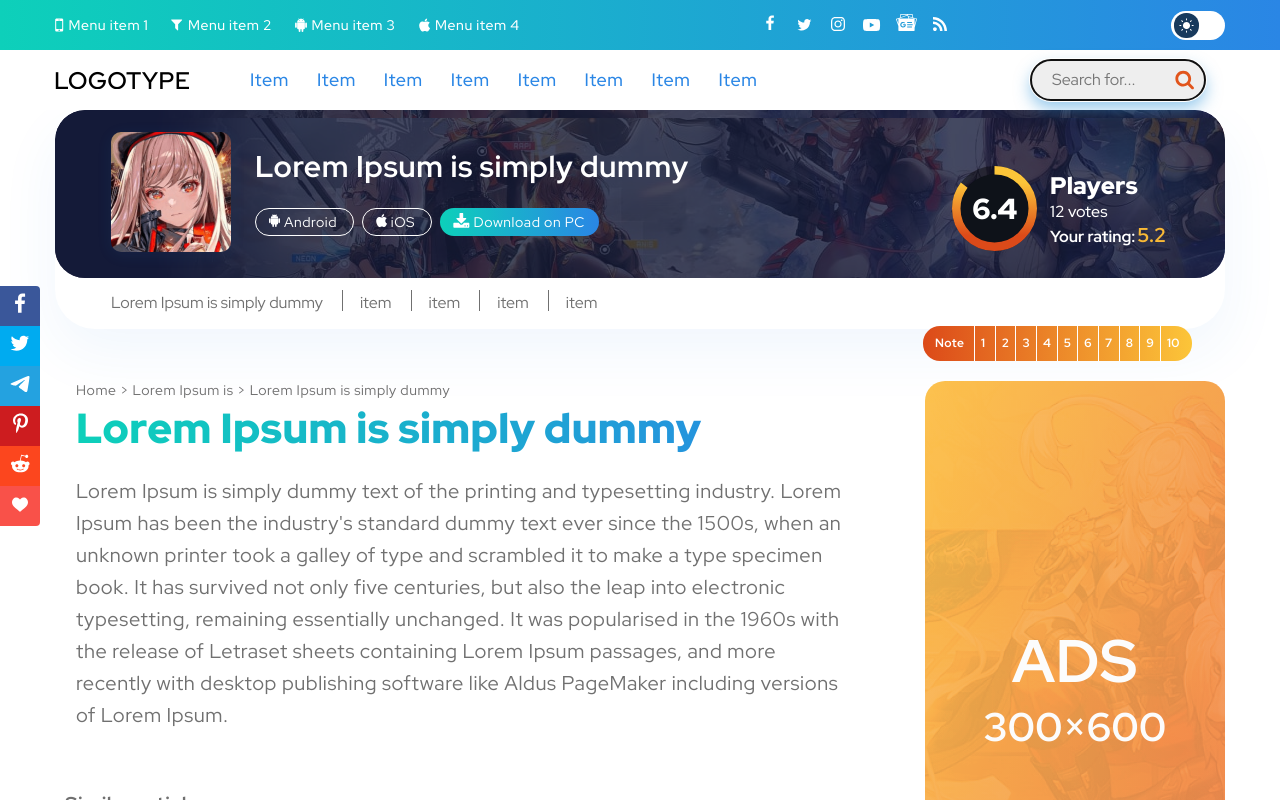
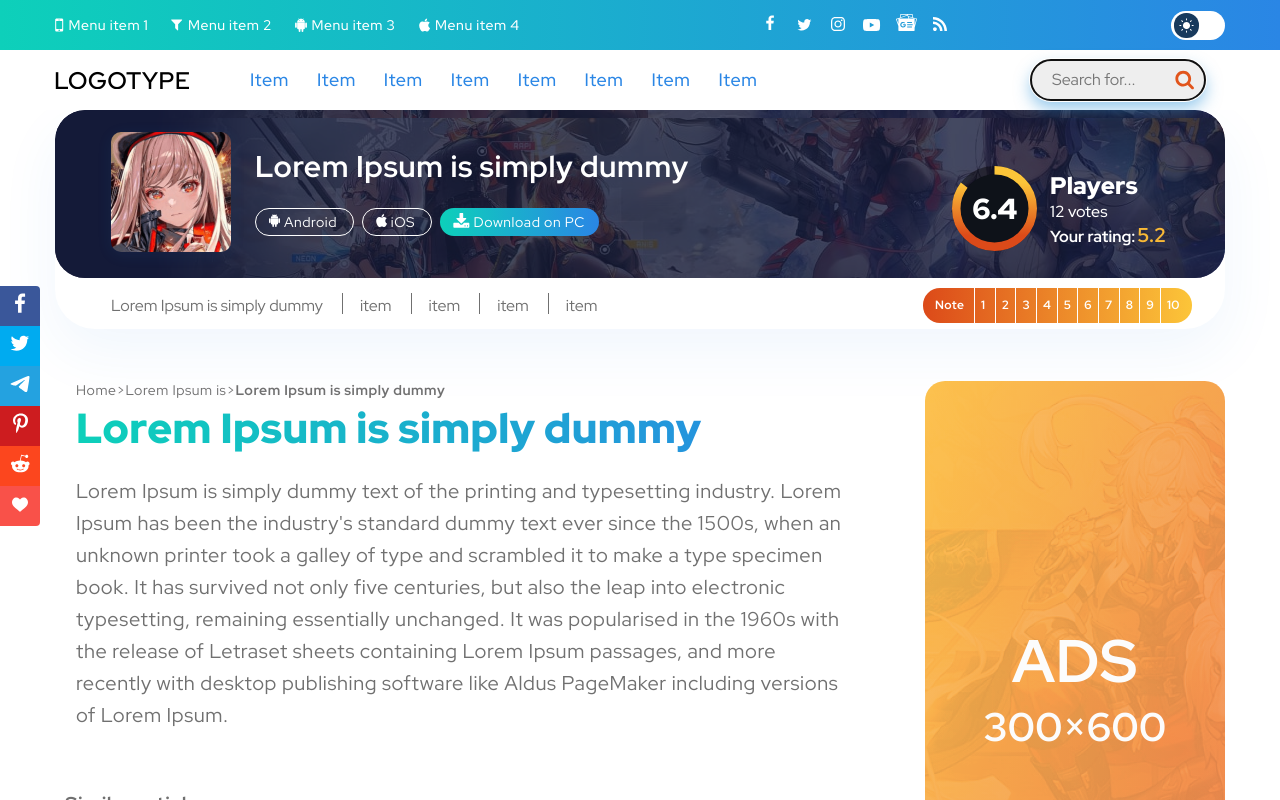
Before and after one commit to tymnik/tauroot, a React (Create React App) app: page / in a window 1280 px wide. Shown: the top 800 px of the page. Built offline with nearby package versions, Linux system fonts and the light colour scheme.

Commit message:
summary visual

```diff
--- a/public/index.html
+++ b/public/index.html
@@ -3,6 +3,7 @@
 
 <head>
   <meta charset="utf-8" />
+  <link rel="icon" type="image/svg+xml" href="/favicon.svg" />
   <meta name="viewport" content="width=device-width, initial-scale=1" />
   <meta name="description" content="Tauroot test work" />
   <title>Tauroot Test</title>
--- a/src/components/Banner/Banner.jsx
+++ b/src/components/Banner/Banner.jsx
@@ -30,7 +30,10 @@ const Banner = () => {
           <Widget />
         </div>
       </div>
-     <div className={styles.bannerMenuItemsDesktop}> <BannerMenu items={items}/></div>
+      <div className={styles.bannerMenuWrapper}>
+        <div className={styles.bannerMenuItemsDesktop}>
+          <BannerMenu items={items} />
+        </div>
         <div className={styles.bannerMenu}>
           <h3 className={styles.bannerMenuText}>More info</h3>
           <button
@@ -47,6 +50,7 @@ const Banner = () => {
             <ProgressBarRange />
           </div>
       </div>
+      </div>
       <BannerMenu
         items={items}
         active={!menuActive}
--- a/src/components/Banner/Banner.module.css
+++ b/src/components/Banner/Banner.module.css
@@ -234,6 +234,13 @@
         align-items: center;
     }
 }
+@media screen and (min-width: 1280px) {
+.bannerMenuWrapper {
+    display: flex;
+    align-items: center;
+    justify-content: space-between;
+}
+}
 
 .barRangeComponent {
     display: none;
--- a/src/components/Banner/BannerMenu/BannerMenu.module.css
+++ b/src/components/Banner/BannerMenu/BannerMenu.module.css
@@ -26,11 +26,12 @@
 @media screen and (min-width: 1280px) {
     .bannerContent {
         flex-direction: row;
-        margin-top: 12px;
+        margin-top: 10px;
         margin-left: 56px;
         gap: 19px;
         width: 488px;
         height: 26px;
+        align-items: center;
     }
 }
 
@@ -64,7 +65,7 @@
         font-size: 16px;
         line-height: 1.625;
         text-align: start;
-        color: var(--main-text);
+        color: var(--grey);
         background: unset;
         background-clip: text;
         -webkit-background-clip: unset;
@@ -88,7 +89,7 @@
         display: block;
         width: 1px;
         height: 21px;
-        background-color: var(--main-text);
+        background-color: var(--grey);
         margin-right: 17px;
     }
 }
--- a/src/components/CurrentArticle/CurrentArticle.jsx
+++ b/src/components/CurrentArticle/CurrentArticle.jsx
@@ -1,26 +1,30 @@
-import React from "react";
-import styles from "./CurrentArticle.module.css";
+import React from 'react';
+import styles from './CurrentArticle.module.css';
 
 const CurrentArticle = () => {
   return (
     <section className={styles.articlesSection}>
       <div className={styles.articlesNavigation}>
-            Home <span>&#x3e;</span> Lorem Ipsum is <span>&#x3e;</span> Lorem
-            Ipsum is simply dummy
+        <a href="/">Home</a>
+        <span>&#x3e;</span>
+        <a href="/">Lorem Ipsum is</a>
+        <span>&#x3e;</span>
+        <a href="/" className={styles.articleLinkCurrent}>
+          Lorem Ipsum is simply dummy
+        </a>
       </div>
       <div className={styles.articleBlock}>
         <h1 className={styles.articleTitle}>Lorem Ipsum is simply dummy</h1>
         <p className={styles.articleText}>
           Lorem Ipsum is simply dummy text of the printing and typesetting
-              industry. Lorem Ipsum has been the industry's standard dummy text
-              ever since the 1500s, when an unknown printer took a galley of
-              type and scrambled it to make a type specimen book. It has
-              survived not only five centuries, but also the leap into
-              electronic typesetting, remaining essentially unchanged. It was
-              popularised in the 1960s with the release of Letraset sheets
-              containing Lorem Ipsum passages, and more recently with desktop
-              publishing software like Aldus PageMaker including versions of
-              Lorem Ipsum.
+          industry. Lorem Ipsum has been the industry's standard dummy text ever
+          since the 1500s, when an unknown printer took a galley of type and
+          scrambled it to make a type specimen book. It has survived not only
+          five centuries, but also the leap into electronic typesetting,
+          remaining essentially unchanged. It was popularised in the 1960s with
+          the release of Letraset sheets containing Lorem Ipsum passages, and
+          more recently with desktop publishing software like Aldus PageMaker
+          including versions of Lorem Ipsum.
         </p>
       </div>
     </section>
--- a/src/components/CurrentArticle/CurrentArticle.module.css
+++ b/src/components/CurrentArticle/CurrentArticle.module.css
@@ -36,6 +36,10 @@
     }
 }
 
+.articleLinkCurrent {
+    font-weight: var(--bold);
+}
+
 .articleTitle {
     font-weight: var(--extra-bold);
     font-size: 35px;
```
Also changed, not shown: public/favicon.svg (added). Lines whose indentation alone changed are shown as unchanged.
